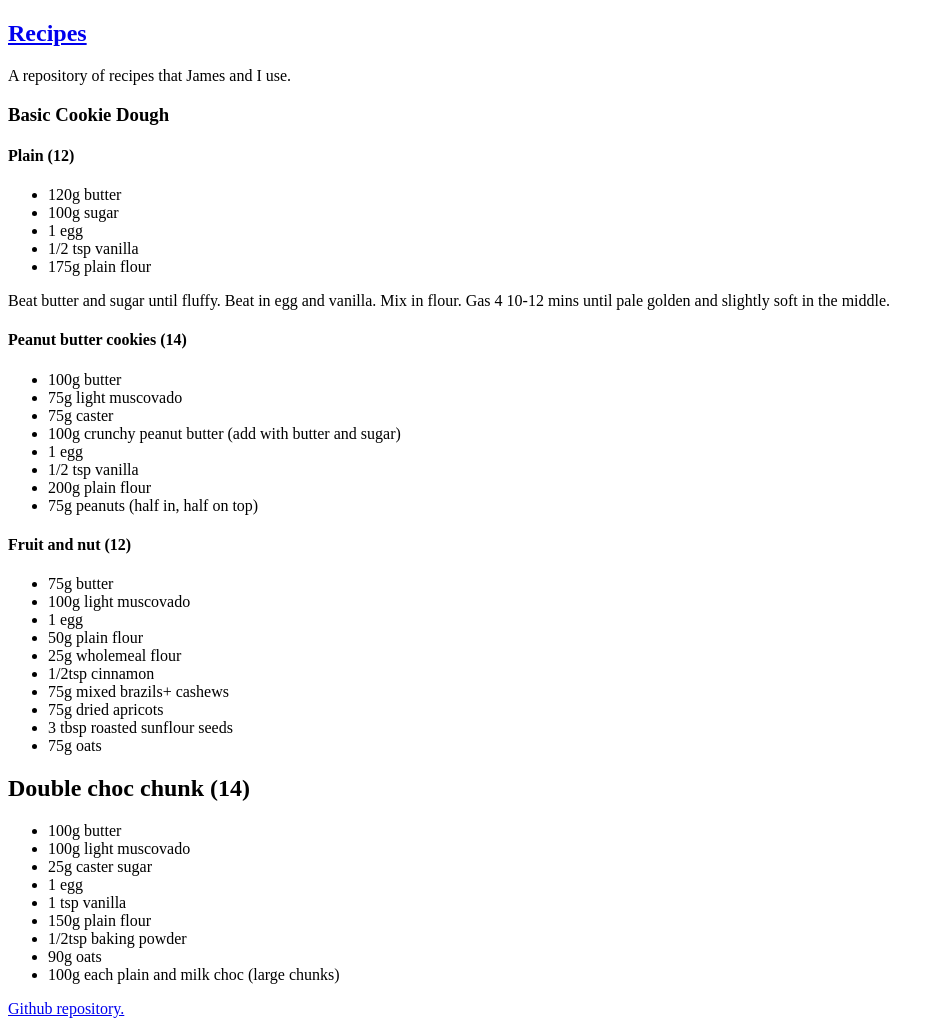
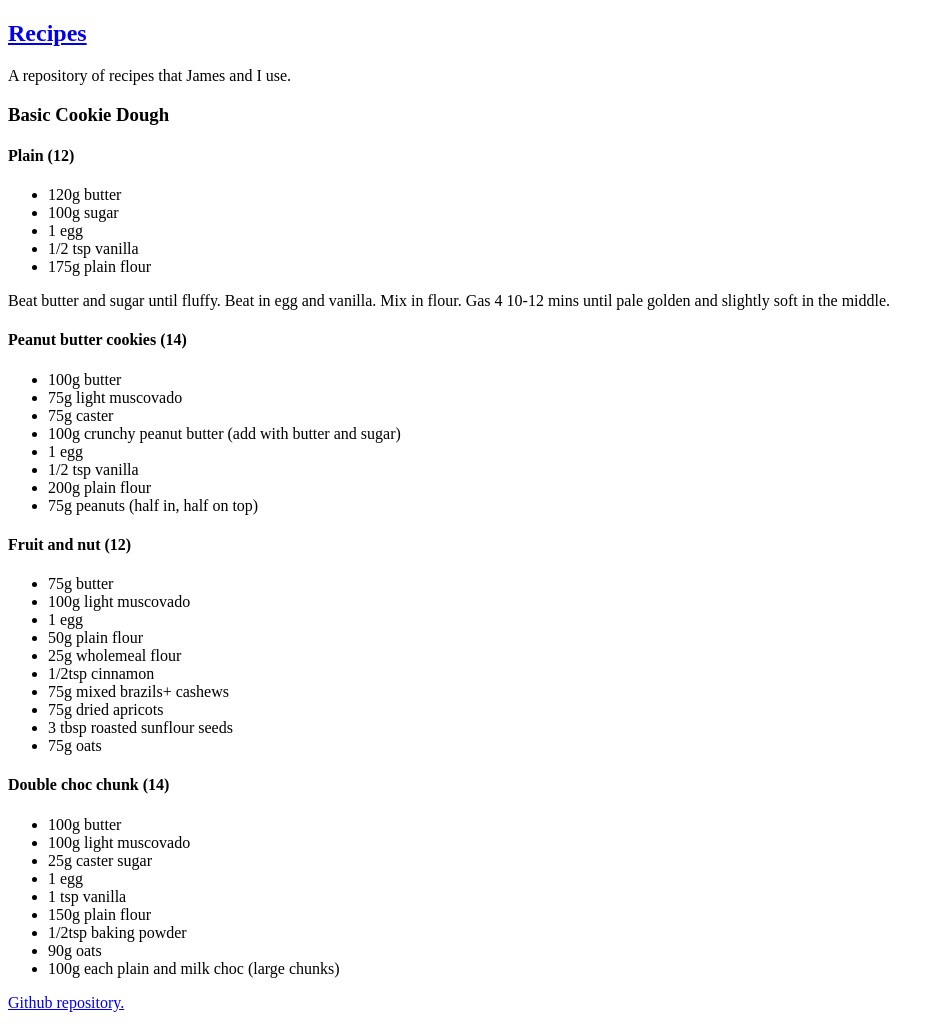
Before and after one commit to StatsRhian/recipes-old-website, a Jekyll site: the page built from _my_recipes/basic-cookie-dough.md, in a window 1280 px wide. Shown: the whole page, without its empty margins (0-941 px from the left). Built offline with Jekyll 4.4.1, drawn with Linux system fonts in a browser that asks for light colours.

Commit message:
Formatting header size

```diff
--- a/_my_recipes/basic-cookie-dough.md
+++ b/_my_recipes/basic-cookie-dough.md
@@ -34,7 +34,7 @@ Beat butter and sugar until fluffy. Beat in egg and vanilla. Mix in flour. Gas 4
 * 3 tbsp roasted sunflour seeds
 * 75g oats
 
-## Double choc chunk (14)
+#### Double choc chunk (14)
 * 100g butter
 * 100g light muscovado
 * 25g caster sugar
```
